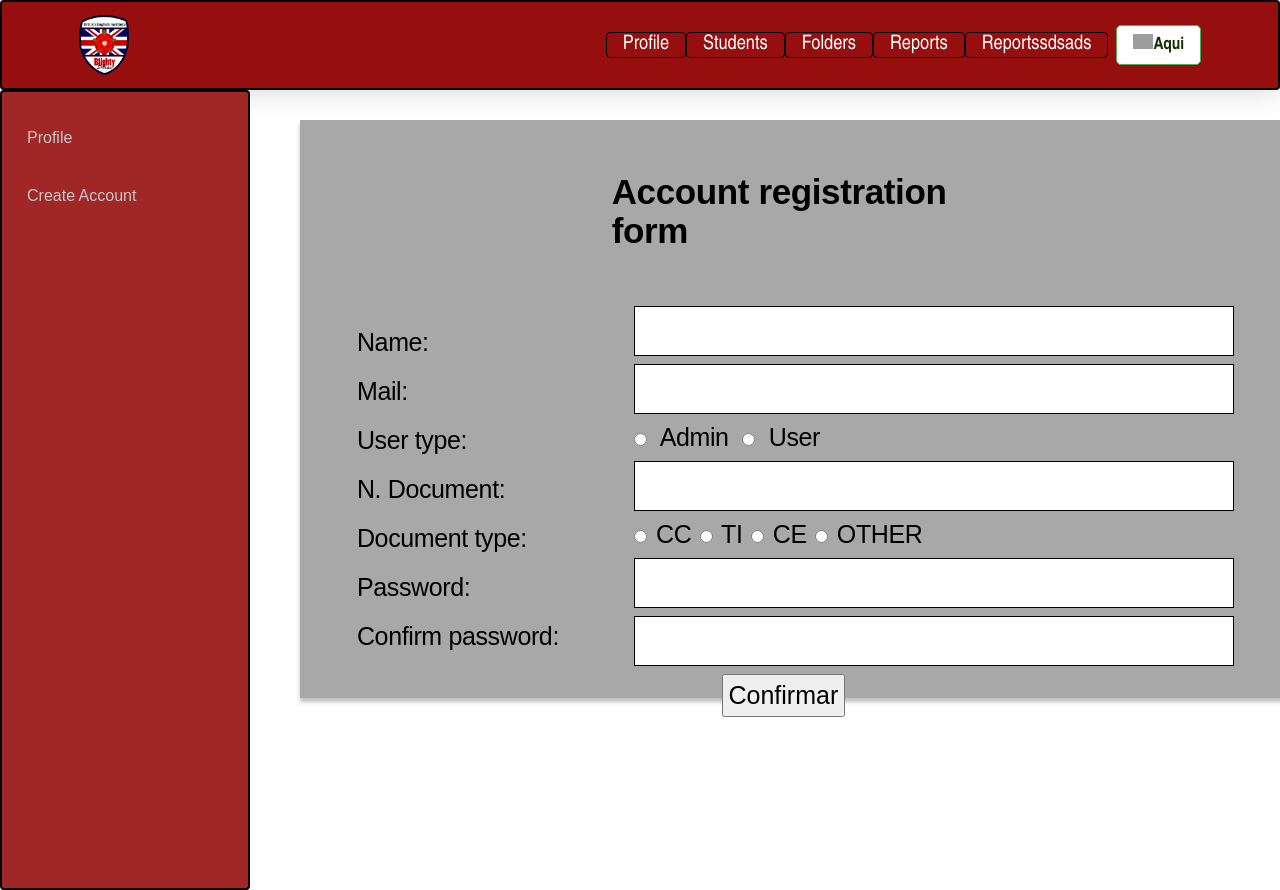
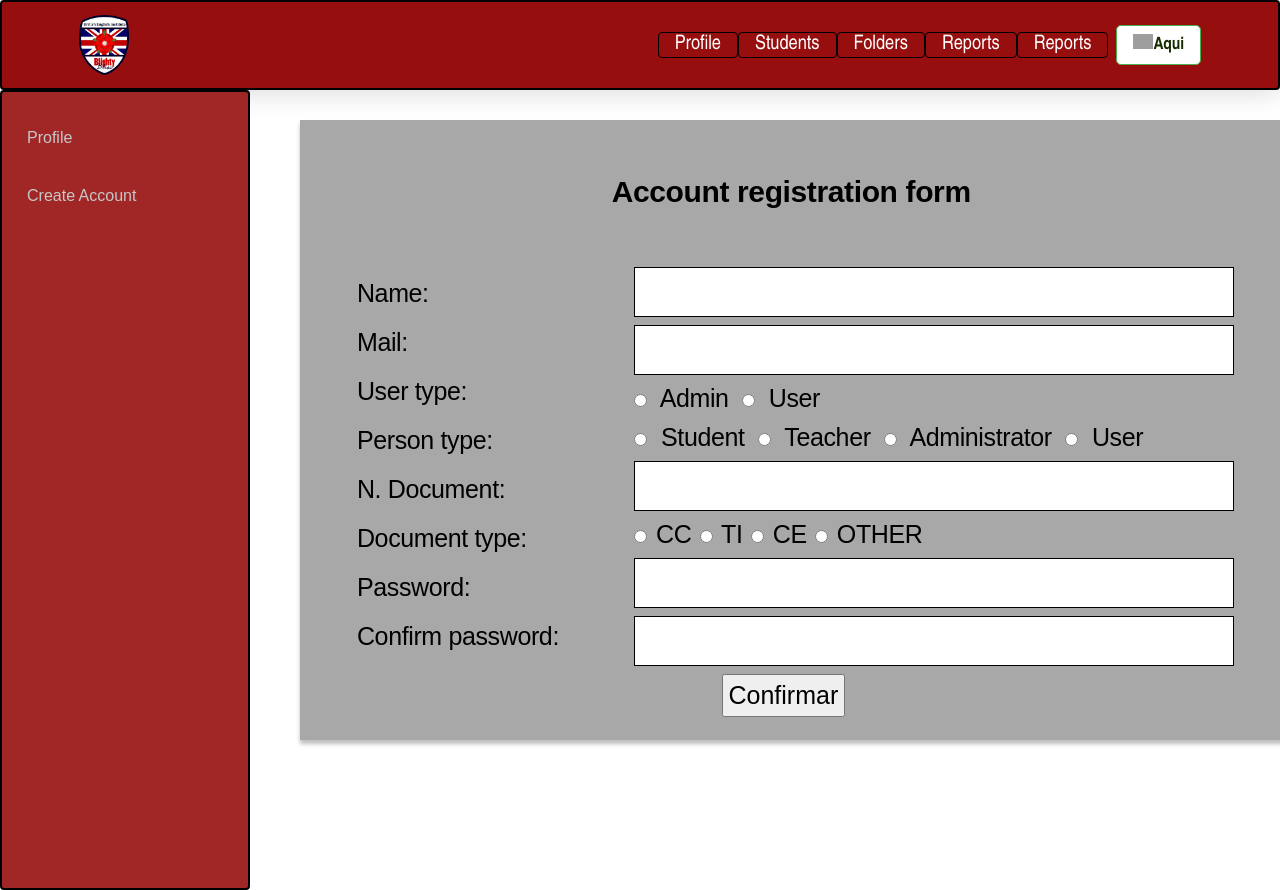
Before and after one commit to MichaelRodriguez06/BlightyBliss-frontend, an Angular app: page /register-account in a window 1280 px wide. Shown: the top 890 px of the page. Built offline with nearby package versions, Linux system fonts and the light colour scheme; grey boxes are pictures that could not be loaded.

Commit message:
Campos terminados del formulario de creacion de usuarios Faltan validaciones de los campos

```diff
--- a/src/app/components/account-register-form/account-register-form.component.css
+++ b/src/app/components/account-register-form/account-register-form.component.css
@@ -1,11 +1,8 @@
-
 
 .title {
-  font-size: 35px;
-  margin: auto;
-  margin-top: 5%;
+  font-size: 30px;
+  margin: 5% auto auto;
   width: 40%;
-
 }
 
 body {
@@ -14,7 +11,7 @@ body {
   top: 120px;
   box-shadow: 0 4px 4px rgba(0, 0, 0, 0.25);
   width: 1039px;
-  height: 578px;
+  height: 620px;
   background: #a8a8a8 no-repeat;
 
   font-family: 'Montserrat', sans-serif;
@@ -53,7 +50,8 @@ body {
   letter-spacing: -0.015em;
 
 }
-input[type="button"]{
+
+input[type="button"] {
   font-family: 'Montserrat', sans-serif;
   font-style: normal;
   font-weight: 500;
@@ -61,38 +59,43 @@ input[type="button"]{
   line-height: 39px;
   padding: 5px;
 }
-.userTipe{
+
+.userType {
   margin: 0;
   padding: 0;
   display: inline;
 }
-.labels > label{
+
+.labels > label {
   display: inline-block;
   width: 100%;
 
 }
-label{
+
+label {
   height: 10%;
   margin: 5px;
 }
-input{
+
+input {
   margin: 4px 2px;
   padding: 1px;
 
 }
 
-.labels, .inputs{
+.labels, .inputs {
   display: inline-block;
 }
 
-.labels{
+.labels {
   max-width: 30%;
   height: 100%;
 }
-.inputs{
+
+.inputs {
   width: 70%;
 }
 
-form{
+form {
   padding: 5%;
 }
--- a/src/app/components/account-register-form/account-register-form.component.html
+++ b/src/app/components/account-register-form/account-register-form.component.html
@@ -6,6 +6,7 @@
     <label>Name:</label>
     <label>Mail:</label>
     <label>User type:</label>
+    <label>Person type:</label>
     <label>N. Document:</label>
     <label>Document type:</label>
     <label>Password:</label>
@@ -13,15 +14,27 @@
 
   </div>
   <div class="inputs">
-    <input class="text"  type="text" id="name" required>
+    <input class="text" type="text" id="name" required>
     <br>
-    <input class="text" type="text" id="email"  required>
+    <input class="text" type="text" id="email" required>
     <br>
 
-    <div class="userTipe">
+    <div class="userType">
       <input type="radio" name="grupo1">
       <label> Admin </label>
       <input type="radio" name="grupo1">
+      <label> User </label>
+    </div>
+    <br>
+
+    <div class="userType">
+      <input type="radio" name="grupo3">
+      <label> Student </label>
+      <input type="radio" name="grupo3">
+      <label> Teacher </label>
+      <input type="radio" name="grupo3">
+      <label> Administrator </label>
+      <input type="radio" name="grupo3">
       <label> User </label>
     </div>
     <br>
--- a/src/app/components/top-navegation-bar/top-navegation-bar.component.html
+++ b/src/app/components/top-navegation-bar/top-navegation-bar.component.html
@@ -6,7 +6,7 @@
       <a class="a1" href="#">Students</a>
       <a class="a1" href="#">Folders</a>
       <a class="a1" href="#">Reports</a>
-      <a class="a1" href="#">Reportssdsads</a>
+      <a class="a1" href="#">Reports</a>
       <button class="btn login" [routerLink]="'login'"><img src="assets/" >Aqui</button>
     </li>
   </ul>
```
Also changed, not shown: src/app/app.module.ts (+5 -5 lines), 2 other files (tests, documents, lock files or other folders).
